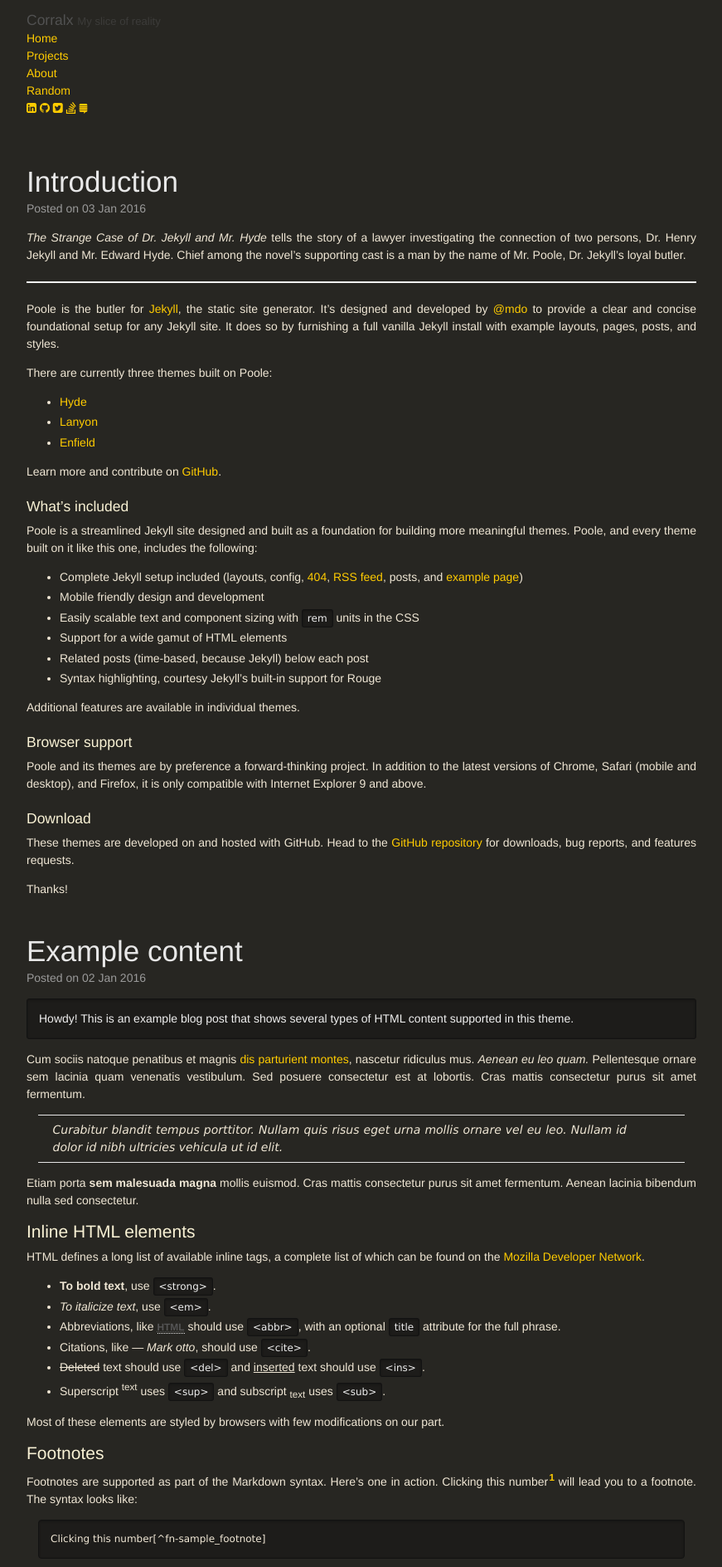
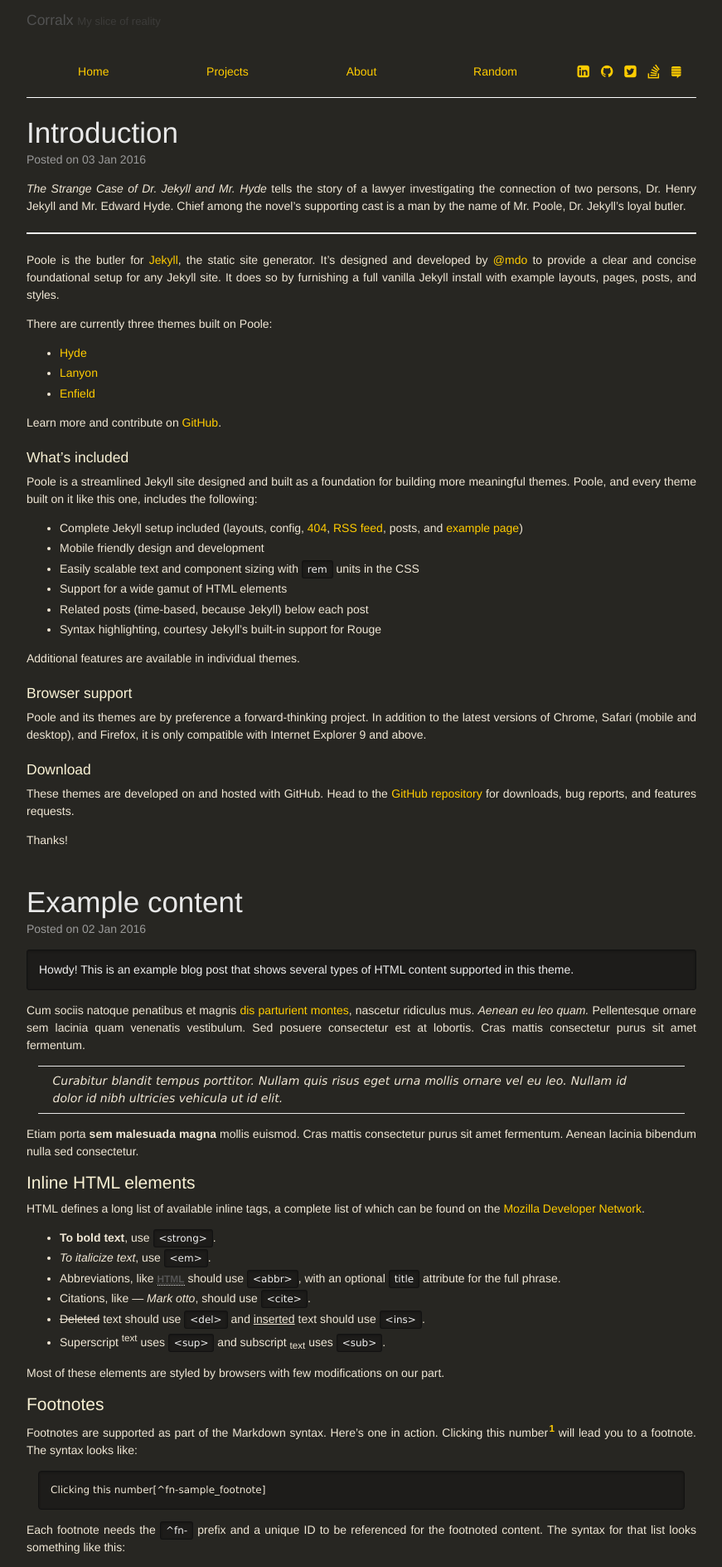
Before and after one commit to Corralx/corralx.github.io, a Jekyll site: the page built from index.html, in a window 1280 px wide. Shown: the top 1888 px of the page at 83% size, without its empty margins (204-1075 px from the left). Built offline with Jekyll 4.4.1, drawn with Linux system fonts in a browser that asks for light colours; some web fonts are replaced; the list of posts is cut into pages by our own code.

Commit message:
First working top menu desktop implementation

```diff
--- a/_layouts/default.html
+++ b/_layouts/default.html
@@ -15,13 +15,13 @@
         <nav class="nav-collapse">
           <ul>
             <li>
-              <a class="fill" href="#">Home</a>
+              <a class="fill" href="{{ site.baseurl }}/" title="Home">Home</a>
             </li>
             <li>
-              <a class="fill" href="#">Projects</a>
+              <a class="fill" href="{{ site.baseurl }}/projects" title="Projects">Projects</a>
             </li>
             <li>
-              <a class="fill" href="#">About</a>
+              <a class="fill" href="{{ site.baseurl }}/about" title="About">About</a>
             </li>
             <li>
               <a class="fill" href="#">Random</a>
--- a/_sass/_masthead.scss
+++ b/_sass/_masthead.scss
@@ -4,8 +4,8 @@
 
 .masthead {
   padding-top:    1rem;
-  padding-bottom: 1rem;
-  margin-bottom: 3rem;
+  padding-bottom: 0;
+  margin: 0;
 }
 
 .masthead-title {
--- a/_sass/_type.scss
+++ b/_sass/_type.scss
@@ -90,6 +90,57 @@ blockquote {
   }
 }
 
+a.fill {
+  display: block;
+  width: 100%;
+  height: 100%;
+}
+
+.nav-collapse {
+  padding: 0;
+  margin: 20px 0 20px 0;
+  border-bottom: 1px solid #fff;
+
+  ul {
+    margin: 0;
+    padding: 0;
+    display: -webkit-flex;
+    display: -webkit-box;
+    display: -ms-flexbox;
+    display: flex;
+    -webkit-justify-content: space-between;
+    -webkit-box-pack: justify;
+    -ms-flex-pack: justify;
+    justify-content: space-between;
+    list-style-type: none;
+    width: 100%;
+
+    li {
+      font-family: "OpenSansLight", "Helvetica Neue", Helvetica, Arial, sans-serif;
+      font-weight: normal;
+      list-style: none;
+      -webkit-flex: 1 0;
+      -webkit-box-flex: 1;
+      -ms-flex: 1 0;
+      flex: 1 0;
+      text-align: center;
+
+      a {
+        padding: 20px 0;
+        box-sizing: border-box;
+        display: inline-block;
+      }
+    }
+  }
+}
+
+ul li a.icon {
+  padding-top: 18px;
+  padding-bottom: 18px;
+  padding-left: 5px;
+  padding-right: 5px;
+  font-size: 120%;
+}
 
 // Markdown footnotes
 //
```
